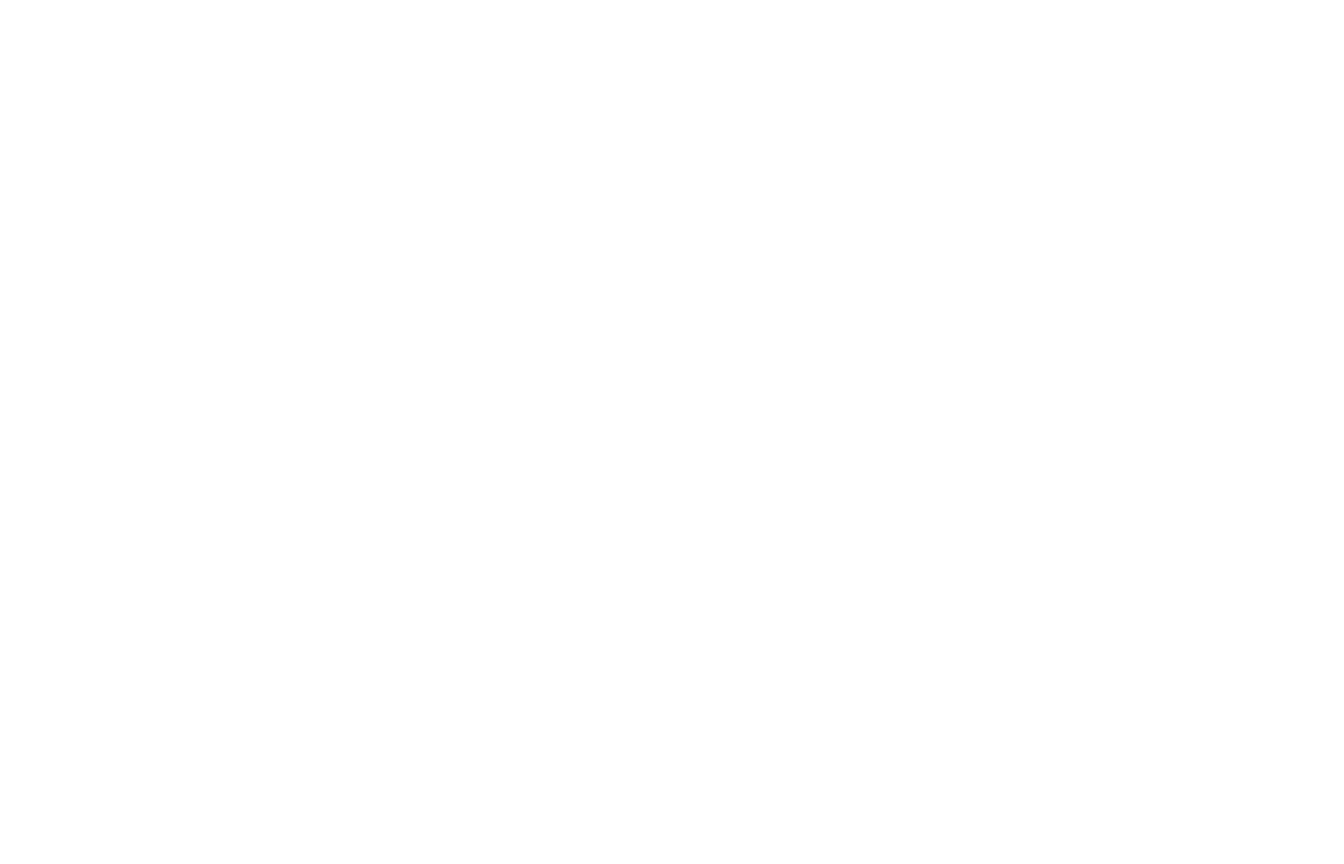
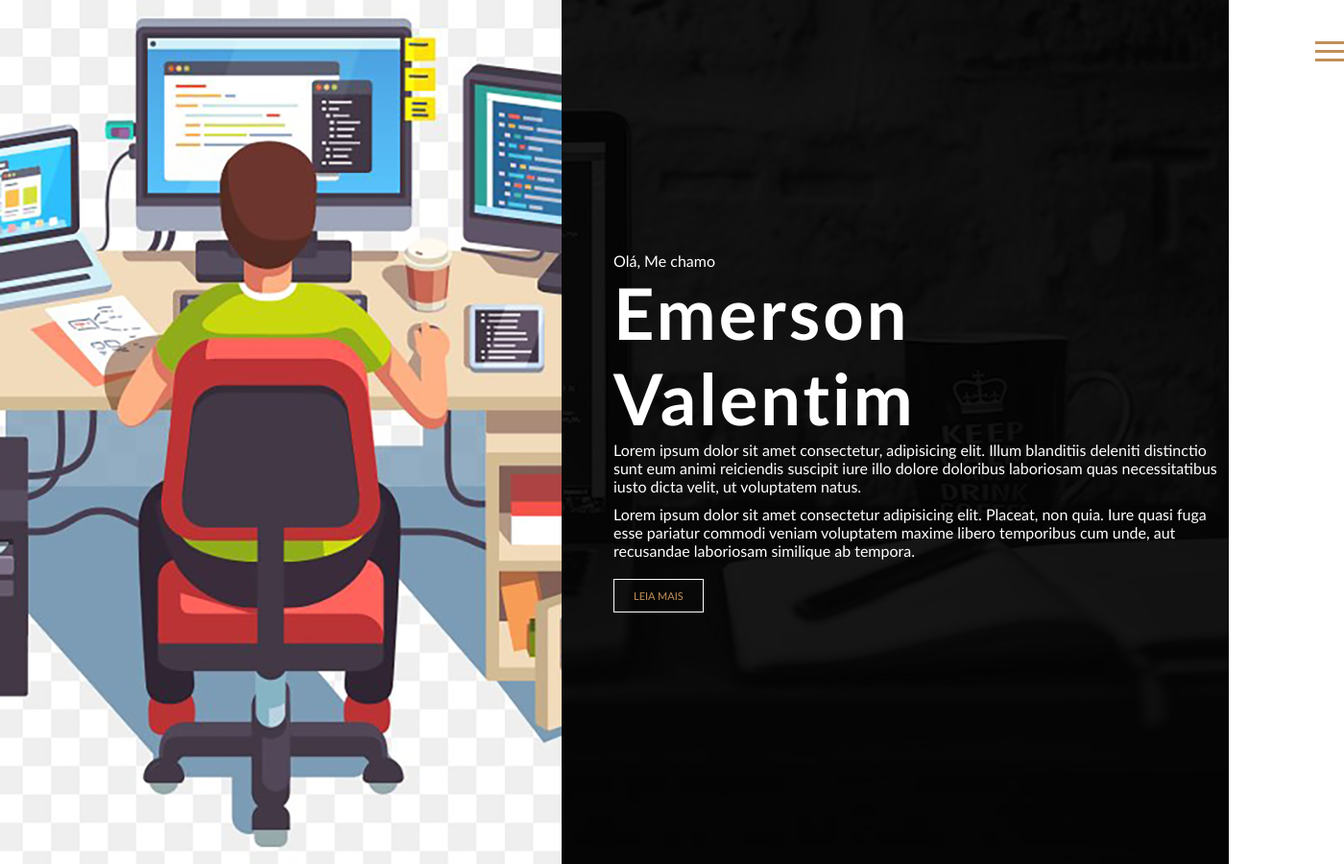
Before and after one commit to evilaca/projeto-menu, a plain HTML site: page index.html in a window 1280 px wide. Shown: the whole page at 96% size, 1400 px wide, since content can reach past the window. Before the commit the page ends 800 px from the top, so only its background shows below. Drawn offline with nearby package versions, Linux system fonts and the light colour scheme.

Commit message:
up files

```diff
--- a/css/style.css
+++ b/css/style.css
@@ -1,6 +1,18 @@
 * {
     margin: 0;
     padding: 0;
+    font-family: 'Gill Sans', 'Gill Sans MT', Calibri, 'Trebuchet MS', sans-serif
+}
+
+.site-container {
+    width: 1400px;
+    margin: 0 auto;
+}
+
+@media (max-width: 1250px) {
+    .site-container {
+        width: 90%;
+    }
 }
 
 .navigation {
@@ -36,6 +48,7 @@
     transform: translate(-50%, -50%);
     padding: 3%;
     border: 2px solid #fff;
+    border-radius: 7px;
     background-color: #c18f59;
 
 }
@@ -58,8 +71,112 @@
     color: #777;
 }
 
-.burguer-container {}
+.burguer-container {
+    cursor: pointer;
+    z-index: 3;
+}
 
 .bar1,
 .bar2,
-.bar3 {}
+.bar3 {
+    width: 30px;
+    height: 3px;
+    background-color: #c18f59;
+    margin: 6px 0;
+    transition: 0.4s;
+}
+
+.change .bar1 {
+    transform: rotate(-45deg) translate(-6px, 6px);
+    background-color: #c18f59;
+}
+
+.change .bar2 {
+    opacity: 0;
+    background-color: #c18f59;
+}
+
+.change .bar3 {
+    transform: rotate(45deg) translate(-6px, -7px);
+    background-color: #c18f59;
+}
+
+.section-top-banner {
+    position: relative;
+    display: flex;
+    align-items: flex-end;
+    background-image: url("../images/top-banner.jpg");
+    background-position: center;
+    background-size: cover;
+}
+
+.section-top-banner:after {
+    content: '';
+    position: absolute;
+    top: 0;
+    left: 0;
+    width: 100%;
+    height: 100%;
+    background-color: #000;
+    opacity: 0.9;
+}
+
+.section-top-banner .site-container {
+    position: relative;
+    z-index: 1;
+}
+
+.top-banner-inner {
+    display: flex;
+    align-items: center;
+
+}
+
+.top-banner-inner .top-banner-text {
+    margin-left: 54px;
+}
+
+.top-banner-inner .top-banner-h2 {
+    font-size: 74px;
+    letter-spacing: 3px;
+    color: #fff;
+}
+
+.top-banner-inner .top-banner-image {
+    font-size: 0;
+}
+
+.top-banner-span {
+    color: #fff;
+}
+
+.top-banner-span2 {
+    color: #fff;
+    margin-bottom: 20px;
+}
+
+.top-banner-text p {
+    color: #fff;
+    margin-top: 10px;
+}
+
+.top-banner-text-up {}
+
+
+
+.a-button {
+    display: inline-block;
+    padding: 10px 20px;
+    margin-top: 20px;
+    font-size: 11px;
+    text-transform: uppercase;
+    text-decoration: none;
+    color: #c18f59;
+    border: 1px solid #fff;
+    transition: 0.3s ease;
+}
+
+.a-button:hover,
+.a-button:focus {
+    color: #777;
+}
--- a/index.html
+++ b/index.html
@@ -6,33 +6,65 @@
     <meta http-equiv="X-UA-Compatible" content="IE=edge">
     <meta name="viewport" content="width=device-width, initial-scale=1.0">
     <title>Projeto Menu</title>
-    <link rel="stylesheet" href="/css/style.css">
-    <link rel="shortcut icon" href="/images/logo-valentim-ft.png" type="image/x-icon">
+    <link rel="stylesheet" href="css/style.css">
+    <link rel="shortcut icon" href="images/logo-valentim-ft.png" type="image/x-icon">
     <script src="https://code.jquery.com/jquery-3.6.4.min.js"
         integrity="sha256-oP6HI9z1XaZNBrJURtCoUT5SUnxFr8s3BzRl+cbzUq8=" crossorigin="anonymous"></script>
+    <script src="js/main.js"></script>
 </head>
 
 <body>
     <!-- NAVEGAÇÃO -->
     <nav class="navigation">
-        <div class="navigation-inner">
+        <div class="navigation-inner site-container">
             <img id="logo" src="" alt="">
             <div class="main-navigation">
                 <ul class="main-navigation-ul">
-                    <li><a href="">1</a></li>
-                    <li><a href="">2</a></li>
-                    <li><a href="">3</a></li>
-                    <li><a href="">4</a></li>
-                    <li><a href="">5</a></li>
+                    <li><a href="">Home</a></li>
+                    <li><a href="">Sobre Nós</a></li>
+                    <li><a href="">Contato</a></li>
+                    <li><a href="">Projetos</a></li>
+                    <li><a href="">Trabalhe Conosco</a></li>
                 </ul>
             </div>
-            <div id="btnBurguer" class="burguer-container">
+            <div id="btnBurguer" class="burguer-container" onclick="menuFun(this)">
                 <div class="bar1"></div>
                 <div class="bar2"></div>
                 <div class="bar3"></div>
             </div>
+            <script>
+                function menuFun(x) {
+                    x.classList.toggle("change");
+                }
+            </script>
         </div>
     </nav>
+
+    <section class="section-top-banner">
+        <div class="top-banner-inner site-container">
+            <div class="top-banner-image">
+                <img src="/images/programador_vert.jpg" alt="">
+            </div>
+            <div class="top-banner-text">
+                <div class="top-banner-text-up">
+                    <span class="top-banner-span">Olá, Me chamo</span>
+                    <h2 class="top-banner-h2">Emerson</h2>
+                </div>
+                <div class="top-banner-text-down">
+                    <h2 class="top-banner-h2">Valentim</h2>
+                    <span class="top-banner-span2">Lorem ipsum dolor sit amet consectetur, adipisicing elit. Illum
+                        blanditiis deleniti distinctio sunt eum animi reiciendis suscipit iure illo dolore doloribus
+                        laboriosam quas necessitatibus iusto dicta velit, ut voluptatem natus.</span>
+
+                </div>
+                <p>Lorem ipsum dolor sit amet consectetur adipisicing elit. Placeat, non quia. Iure quasi fuga esse
+                    pariatur commodi veniam voluptatem maxime libero temporibus cum unde, aut recusandae laboriosam
+                    similique ab tempora.</p>
+                <a href="#" class="a-button">Leia Mais</a>
+            </div>
+        </div>
+    </section>
+
 </body>
 
 </html>
--- /dev/null
+++ b/js/main.js
@@ -0,0 +1,5 @@
+$(document).ready(function () {
+    $('.burguer-container').on('click', function () {
+        $('.main-navigation').toggle('slow');
+    })
+});
```
Also changed, not shown: images/codigo.jpg (added), images/programador.jpg (added), images/programador_vert.jpg (added), images/top-banner-bckg.jpg (added), images/top-banner.jpg (added).
